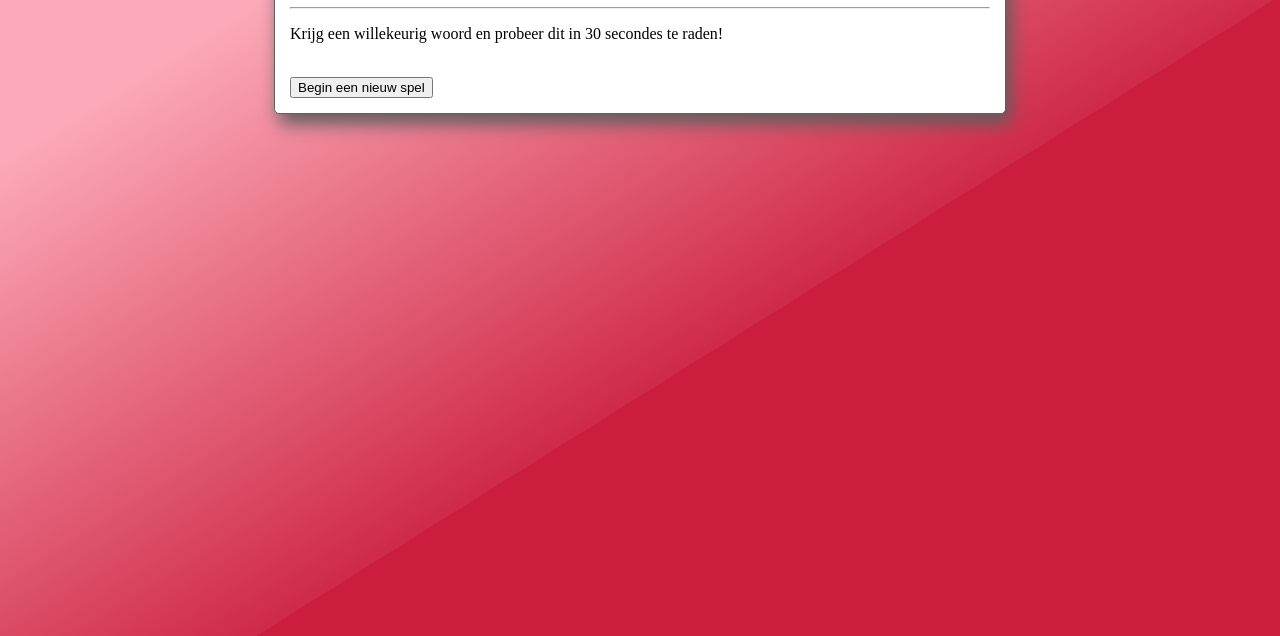
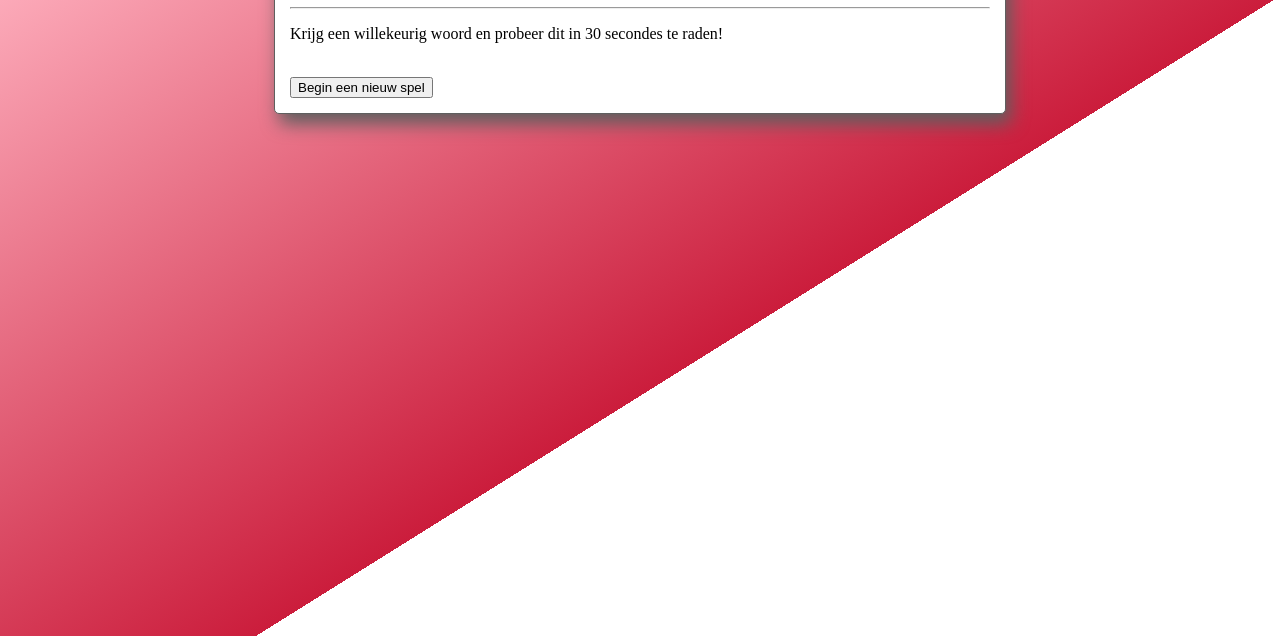
Before and after one commit to martn001/30Secondes, a website built with webpack: page index.html in a window 1280 px wide. Shown: the part 164-800 px from the top of the page. Built offline with nearby package versions, Linux system fonts and the light colour scheme.

Commit message:
Changed background-color

```diff
--- a/stylesheet/style.css
+++ b/stylesheet/style.css
@@ -6,7 +6,7 @@ html, body, .container {
 }
 
 .container {
-  background-image: linear-gradient(to right bottom, #fcaab9 20%, #cf2a47 60%, #cb1d3c 20%);
+  background-image: linear-gradient(to right bottom, #fcaab9 10%, #cb1d3c 60%, #ffffff 50%);
   display:          inline-block;
 }
 
```
